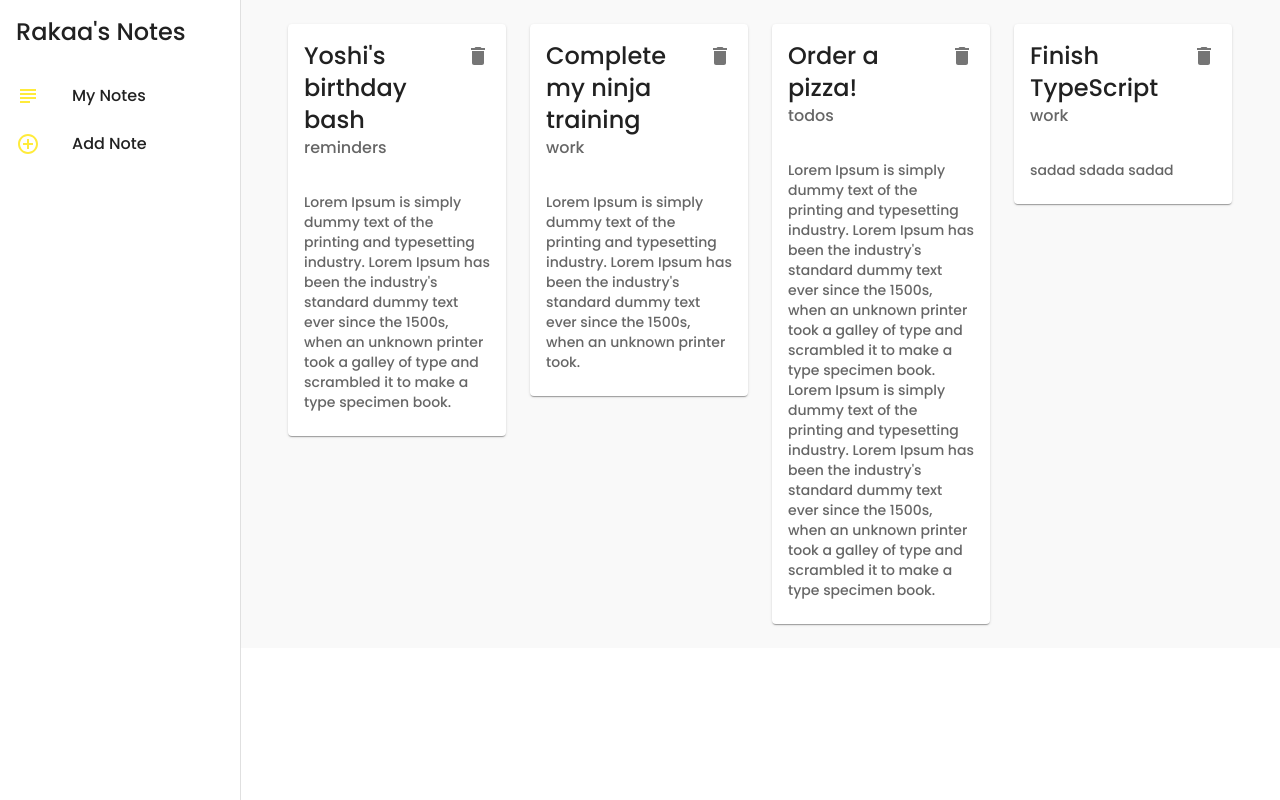
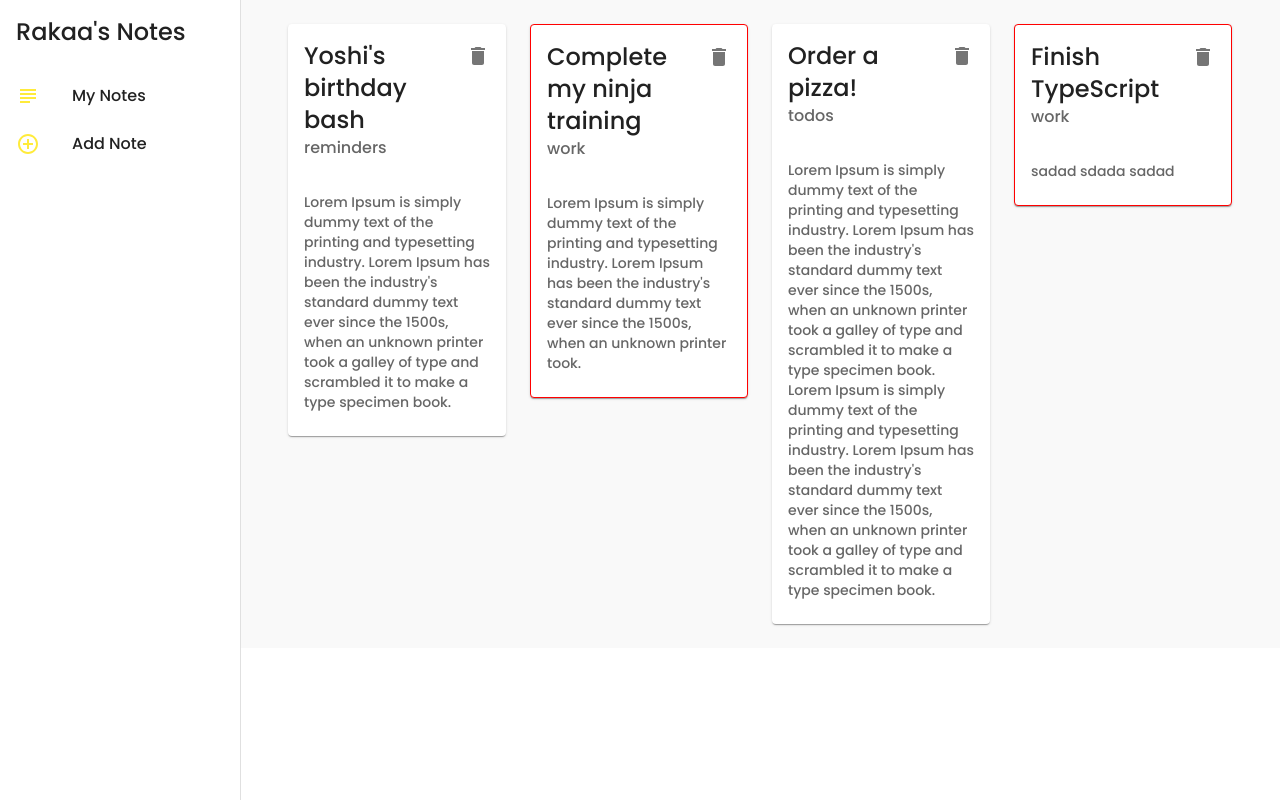
Before and after one commit to Raj-Thombare/MaterialUI, a React (Create React App) app: page /notes in a window 1280 px wide. Built offline with nearby package versions, Linux system fonts and the light colour scheme; data requests are answered from the project's data file.

Commit message:
styled card by passing arg to useStyles

```diff
--- a/src/components/CardNotes.jsx
+++ b/src/components/CardNotes.jsx
@@ -7,10 +7,23 @@
   Typography,
 } from "@mui/material";
 import DeleteIcon from "@mui/icons-material/Delete";
+import { makeStyles } from "@mui/styles";
+
+const useStyles = makeStyles({
+  test: {
+    border: (note) => {
+      if (note.category === "work") {
+        return "1px solid red";
+      }
+    },
+  },
+});
 
 const CardNotes = ({ note, onDelete }) => {
+  const classes = useStyles(note);
+
   return (
-    <Card>
+    <Card elevation={1} className={classes.test}>
       <CardHeader
         action={
           <IconButton onClick={() => onDelete(note.id)}>
```
